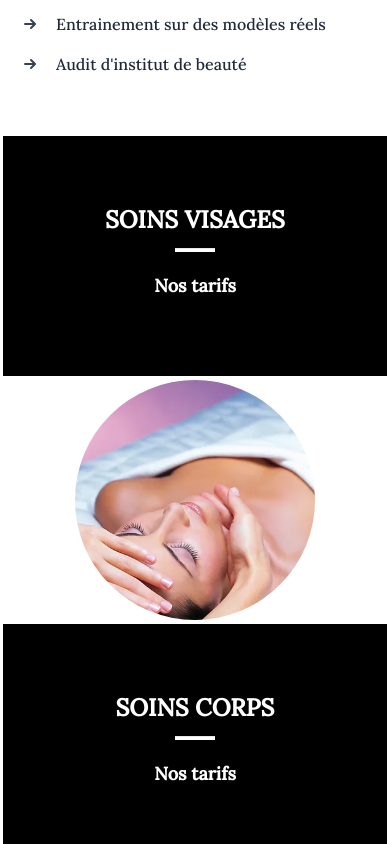
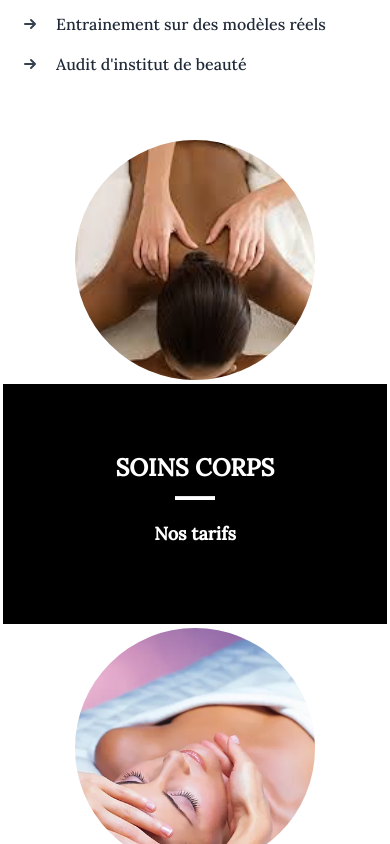
Before and after one commit to GallisBussiness/estetic, a React (Create React App) app: page / in a window 390 px wide. Shown: the part 2160-3004 px from the top of the page. Built offline with nearby package versions, Linux system fonts and the light colour scheme.

Commit message:
change color prestations

```diff
--- a/src/App.css
+++ b/src/App.css
@@ -4,5 +4,5 @@
 @tailwind utilities;
 
 .body {
-    background-color: #DCBF99;
+    background-color: #ece1d1;
 }
--- a/src/components/Home.jsx
+++ b/src/components/Home.jsx
@@ -83,7 +83,7 @@ Une expérience qu’elle met à la disposition de sa clientèle et de son équi
   </div>
 </section>
 <section className="mt-3 font-lora container space-y-2 md:space-y-0 mx-auto w-full md:w-full px-40">
- <div className="flex flex-col md:flex-row space-y-1 md:space-y-0 items-center">
+ <div className="flex flex-col-reverse md:flex-row space-y-1 md:space-y-0 items-center">
    <div className="bg-black space-y-3 text-white font-semibold text-2xl h-60 w-96 flex flex-col items-center justify-center">
       <h1 className="text-2xl font-bold">SOINS VISAGES</h1>
       <hr className="w-10 h-1 bg-white" />
@@ -119,7 +119,7 @@ Une expérience qu’elle met à la disposition de sa clientèle et de son équi
       <Link to="/prestations?q=rituel" className="flex-shrink-0 text-white border-0 py-2 px-8 focus:outline-none hover:bg-white hover:text-gray-900 rounded text-lg font-bold mt-10 sm:mt-0">Nos tarifs</Link>
    </div>
  </div>
- <div className="flex flex-col md:flex-row space-y-1 md:space-y-0 items-center">
+ <div className="flex flex-col-reverse md:flex-row space-y-1 md:space-y-0 items-center">
  <div className="bg-black space-y-3 text-white font-semibold text-2xl h-60 w-96 flex flex-col items-center justify-center">
 
       <h1 className="text-2xl font-bold">EPILATIONS</h1>
```
